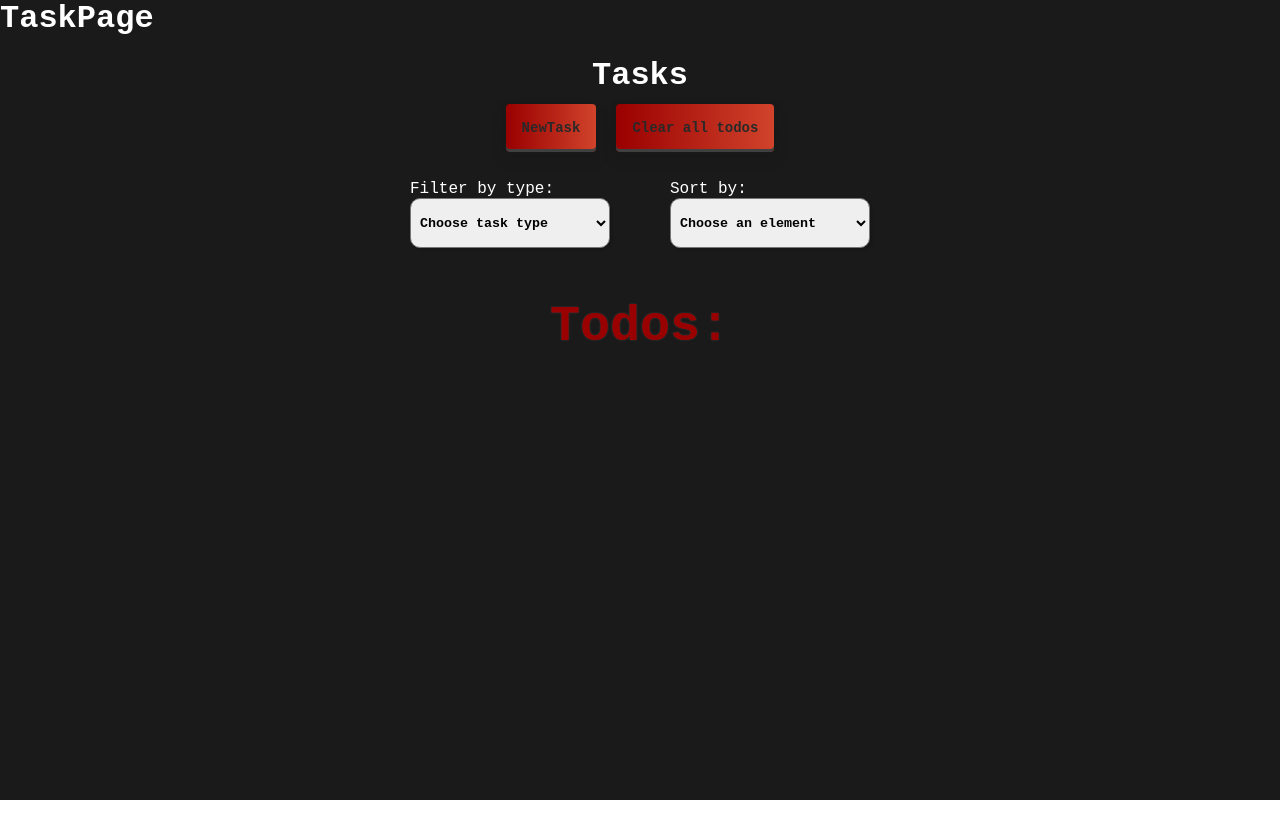
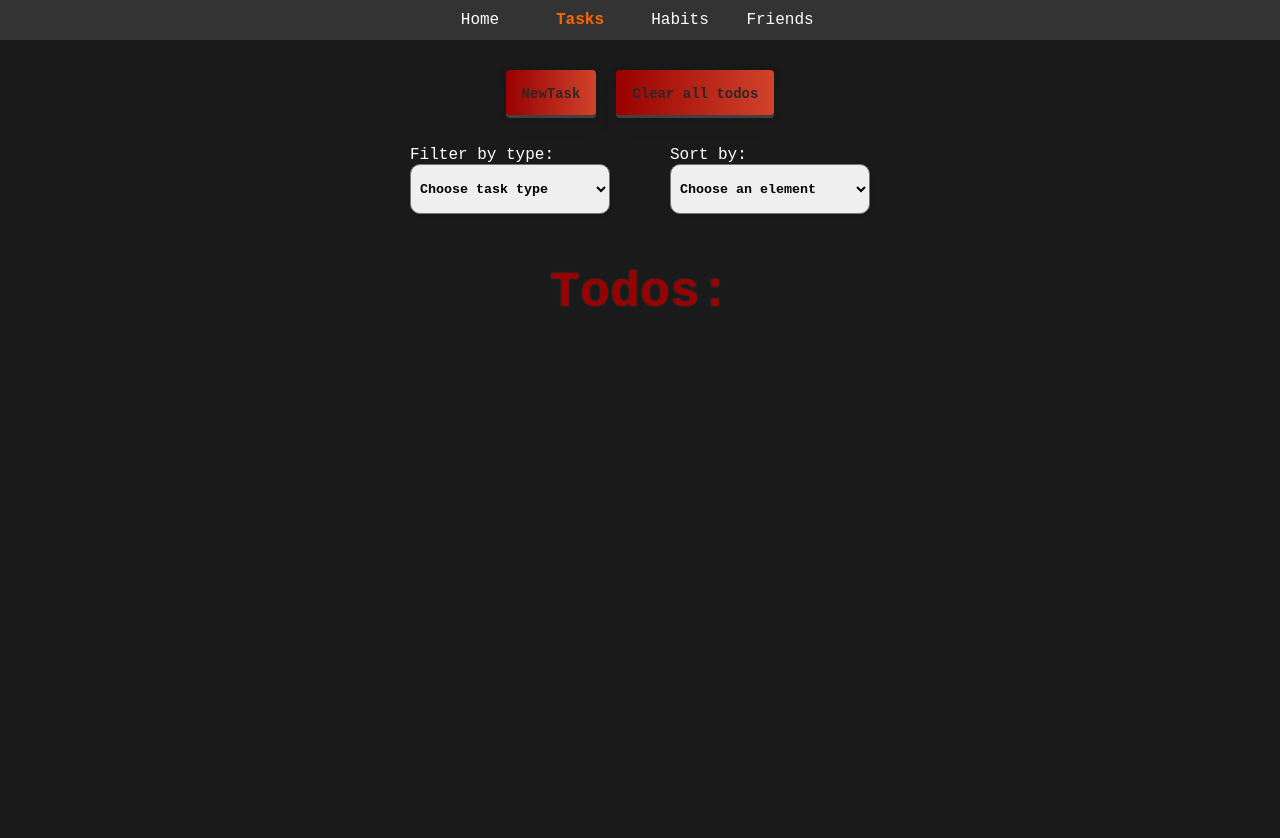
Before and after one commit to oablom/todo-app, a React (Create React App) app: page /tasks in a window 1280 px wide. Before the commit the page ends 800 px from the top, so only its background shows below. Built offline with nearby package versions, Linux system fonts and the light colour scheme.

Commit message:
added navigation links with hover effect

```diff
--- a/src/App.js
+++ b/src/App.js
@@ -5,11 +5,27 @@ import TaskPage from "./pages/TaskPage";
 import HabitPage from "./pages/HabitPage";
 import FriendPage from "./pages/FriendPage";
 import Home from "./pages/Home";
-import { Routes, Route } from "react-router-dom";
+import { Routes, Route, NavLink } from "react-router-dom";
 
 function App() {
   return (
     <div className="App">
+      <nav className="app-navigation">
+        <ul>
+          <NavLink to="/" activeClassName="active">
+            <li>Home</li>
+          </NavLink>
+          <NavLink to="/tasks" activeClassName="active">
+            <li>Tasks</li>
+          </NavLink>
+          <NavLink to="/habits" activeClassName="active">
+            <li>Habits</li>
+          </NavLink>
+          <NavLink to="/friends" activeClassName="active">
+            <li>Friends</li>
+          </NavLink>
+        </ul>
+      </nav>
       <Routes>
         <Route path="/" element={<Home />} />
         <Route path="/tasks" element={<TaskPage />} />
--- a/src/components/Tasks.jsx
+++ b/src/components/Tasks.jsx
@@ -146,7 +146,7 @@ export default function Tasks() {
 
   return (
     <div className="tasks">
-      <h1>Tasks</h1>
+      {/* <h1>Tasks</h1> */}
       <div className="button-wrapper">
         <button onClick={() => setShowNewTask(!showNewTask)}>NewTask</button>
         <button
--- a/src/pages/TaskPage.jsx
+++ b/src/pages/TaskPage.jsx
@@ -3,7 +3,7 @@ import Tasks from "../components/Tasks";
 export default function TaskPage() {
   return (
     <div className="task-page">
-      <h1>TaskPage</h1>
+      {/* <h1>TaskPage</h1> */}
       <Tasks />
     </div>
   );
--- a/src/styles/style.css
+++ b/src/styles/style.css
@@ -23,6 +23,40 @@
   --bg-100: #1a1a1a; /* Dark gray */
   --bg-200: #292929; /* Charcoal gray */
   --bg-300: #404040; /* Slate gray */
+}
+
+.App .app-navigation {
+  display: flex;
+  background-color: #333;
+  justify-content: center;
+}
+.App .app-navigation ul {
+  list-style: none;
+  justify-content: space-around;
+  display: flex;
+  width: 400px;
+  margin: 0;
+  padding: 0;
+}
+.App .app-navigation li {
+  margin-right: 20px;
+  text-align: center;
+  line-height: 40px;
+  width: 80px;
+}
+.App .app-navigation li:hover {
+  background-color: var(--primary-100);
+}
+.App .app-navigation a {
+  color: var(--text-100);
+  text-decoration: none;
+}
+.App .app-navigation .active {
+  font-weight: bold;
+  color: var(--accent-100);
+}
+.App .app-navigation .active:hover {
+  color: var(--text-100);
 }
 
 /* Home Page */
--- a/src/styles/style.scss
+++ b/src/styles/style.scss
@@ -41,6 +41,47 @@
   --bg-100: #1a1a1a; /* Dark gray */
   --bg-200: #292929; /* Charcoal gray */
   --bg-300: #404040; /* Slate gray */
+}
+.App {
+  .app-navigation {
+    display: flex;
+    background-color: #333;
+    // padding: 10px;
+    justify-content: center;
+  }
+
+  .app-navigation ul {
+    list-style: none;
+    justify-content: space-around;
+    display: flex;
+    width: 400px;
+    margin: 0;
+    padding: 0;
+  }
+
+  .app-navigation li {
+    margin-right: 20px;
+    text-align: center;
+    line-height: 40px;
+    width: 80px;
+    // box-sizing: border-box;
+    &:hover {
+      background-color: var(--primary-100);
+    }
+  }
+
+  .app-navigation a {
+    color: var(--text-100);
+    text-decoration: none;
+  }
+
+  .app-navigation .active {
+    font-weight: bold;
+    color: var(--accent-100);
+    &:hover {
+      color: var(--text-100);
+    }
+  }
 }
 
 /* Home Page */
@@ -485,9 +526,8 @@
   display: flex;
   justify-content: center;
   align-items: center;
-  height:100vh;
+  height: 100vh;
   width: 100vw;
-
 }
 
 .habits {
@@ -497,20 +537,20 @@
   margin-left: 20px;
   border: 2px solid #292929;
   border-radius: 10px;
-  min-height:85vh;
-  width:90vw;
+  min-height: 85vh;
+  width: 90vw;
   justify-content: center;
   //overflow-x: auto;
   padding: 50px;
-  padding-top:20px;
+  padding-top: 20px;
   transition: min-height 0.3s ease;
   color: #fff;
 
   .header-container {
-    display:flex;
+    display: flex;
     flex-direction: row;
     width: 100%;
-    justify-content:space-between;
+    justify-content: space-between;
 
     .nav-list {
       list-style: none;
@@ -521,10 +561,7 @@
       font-size: larger;
     }
   }
-
 }
-
-
 
 .myHabits {
   cursor: pointer;
@@ -604,27 +641,26 @@
       flex-direction: column;
       align-items: center;
       margin-top: 10px;
-          margin-bottom:10px;
+      margin-bottom: 10px;
       opacity: 1;
       transition: opacity 0.5s ease;
 
       .hidden-buttons {
-            display:flex;
-            flex-direction:row;
+        display: flex;
+        flex-direction: row;
         margin-bottom: 10px;
       }
 
       button {
         margin: 5px;
-            &:hover{
+        &:hover {
           box-shadow: var(--bg-100) 0px 10px 20px -6px;
         }
-
       }
 
       select {
-            width:150px;
-            height:30px;
+        width: 150px;
+        height: 30px;
         border-radius: 5px;
         font-size: 15px;
         background-color: rgba(245, 245, 245, 0.919);
@@ -642,22 +678,17 @@
       width: 600px;
       justify-content: space-evenly;
       align-items: center;
-
     }
-
   }
-
-
 }
 
 .sortingWrapper {
-    display:flex;
+  display: flex;
   flex-direction: row;
   width: 220px;
-    margin-top:5px;
+  margin-top: 5px;
   justify-content: space-between;
 }
-
 
 .streakContainer button {
   border-radius: 50px;
@@ -689,9 +720,6 @@
   }
 }
 
-
-
-
 p {
   font-size: 20px;
   display: flex;
@@ -700,9 +728,6 @@
   align-items: center;
   justify-content: center;
 }
-
-
-
 
 .habit-container {
   display: flex !important;
@@ -717,7 +742,7 @@
 .newHabit {
   height: 300px;
   width: 400px;
-  margin-top:40px;
+  margin-top: 40px;
 
   .new-form {
     display: flex !important;
@@ -731,20 +756,21 @@
     }
 
     input {
-      margin-top:15px;
-      height:30px;
-      margin-bottom:20px;
+      margin-top: 15px;
+      height: 30px;
+      margin-bottom: 20px;
       border-radius: 10px;
-
     }
 
-    @include button(var(--accent-100),
+    @include button(
+      var(--accent-100),
       var(--bg-300),
       var(--bg-200),
       var(--accent-200),
       var(--accent-200),
       var(--primary-100),
-      var(--primary-200));
+      var(--primary-200)
+    );
 
     .starting-streak {
       align-self: center;
@@ -763,13 +789,12 @@
       }
 
       button {
-
         border-radius: 50px;
         height: 50px;
         width: 50px;
-          background-color: rgb(189, 178, 178, 0.40) !important;
+        background-color: rgb(189, 178, 178, 0.4) !important;
         border: none;
-          font-size:30px;
+        font-size: 30px;
         font-weight: 600;
       }
     }
```
Also changed, not shown: 1 other file (tests, documents, lock files or other folders). Lines whose indentation alone changed are shown as unchanged.
